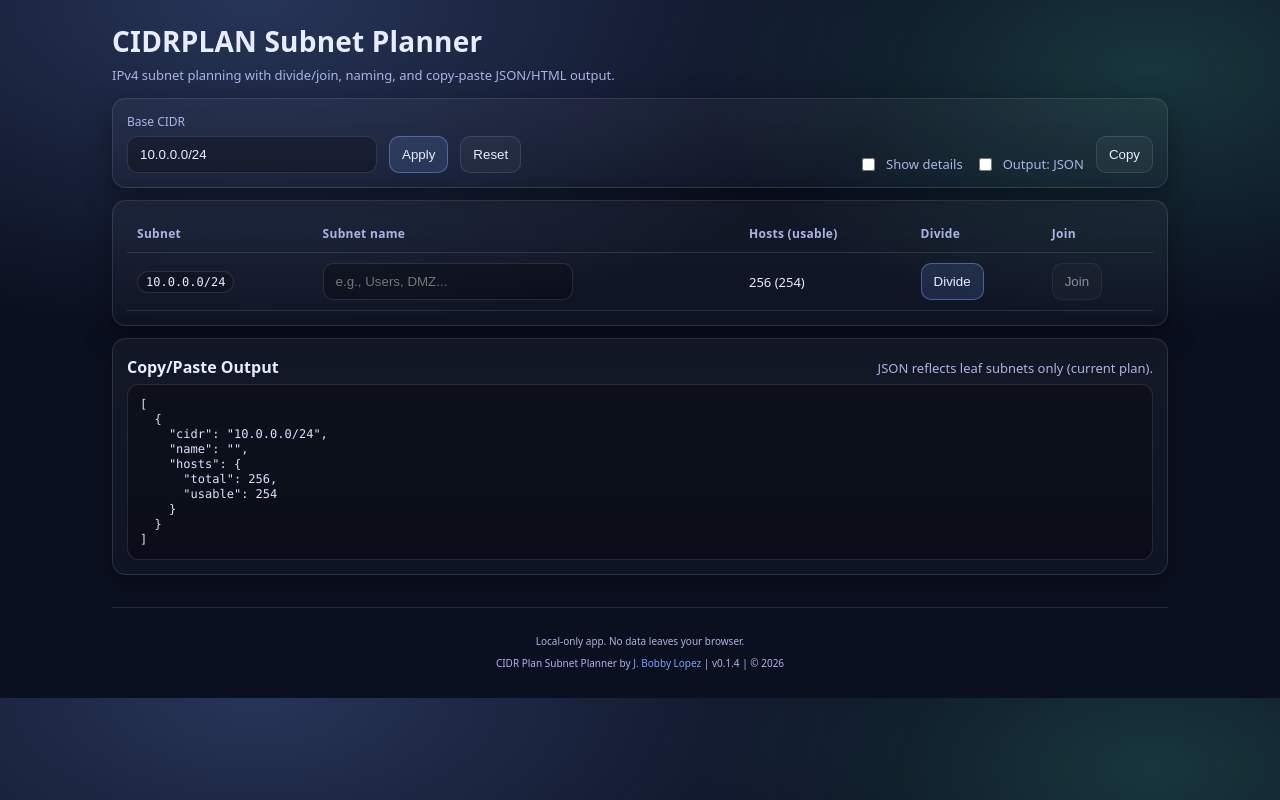
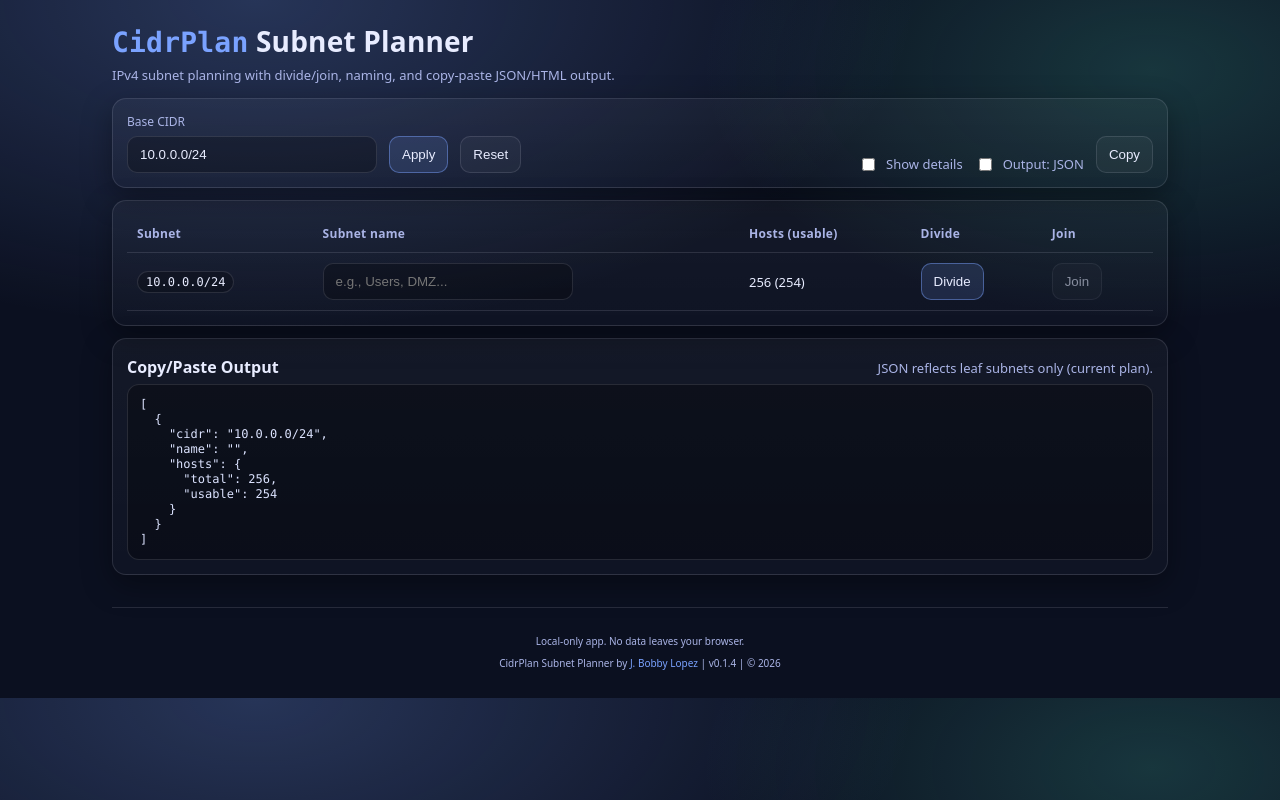
Before and after one commit to jbobbylopez/cidrplan, a plain HTML site: page index.html in a window 1280 px wide. Drawn offline with Linux system fonts and the light colour scheme.

Commit message:
Stylize app name as CidrPlan with monospace font and blue accent
Amp-Thread-ID: https://ampcode.com/threads/T-019bf849-8c6f-77da-8047-8951ebb725e3
Co-authored-by: Amp <amp@ampcode.com>

```diff
--- a/assets/styles/main.css
+++ b/assets/styles/main.css
@@ -37,6 +37,11 @@ body{
   margin-bottom: 14px;
 }
 h1{ margin:0; font-size: 28px; letter-spacing:.2px; }
+.appName{
+  font-family: var(--mono);
+  color: var(--accent);
+  font-weight: 700;
+}
 h2{ margin:0 0 6px 0; font-size: 16px; }
 .subtitle{ margin:6px 0 0 0; color:var(--muted); font-size: 13px; line-height: 1.4; }
 
--- a/index.html
+++ b/index.html
@@ -3,14 +3,14 @@
 <head>
   <meta charset="utf-8" />
   <meta name="viewport" content="width=device-width,initial-scale=1" />
-  <title>CIDRPLAN Subnet Planner</title>
+  <title>CidrPlan Subnet Planner</title>
   <link rel="stylesheet" href="./assets/styles/main.css" />
 </head>
 <body>
   <div class="app">
     <header class="header">
       <div>
-         <h1>CIDRPLAN Subnet Planner</h1>
+         <h1><span class="appName">CidrPlan</span> Subnet Planner</h1>
          <p class="subtitle">IPv4 subnet planning with divide/join, naming, and copy-paste JSON/HTML output.</p>
        </div>
     </header>
@@ -62,7 +62,7 @@
     <footer class="footer">
       <div class="footer-content">
         <p><small>Local-only app. No data leaves your browser.</small></p>
-        <p><small>CIDR Plan Subnet Planner by <a href="https://www.jbldata.com/" target="_blank">J. Bobby Lopez</a> | v0.1.4 | &copy; 2026</small></p>
+        <p><small>CidrPlan Subnet Planner by <a href="https://www.jbldata.com/" target="_blank">J. Bobby Lopez</a> | v0.1.4 | &copy; 2026</small></p>
       </div>
     </footer>
   </div>
```
